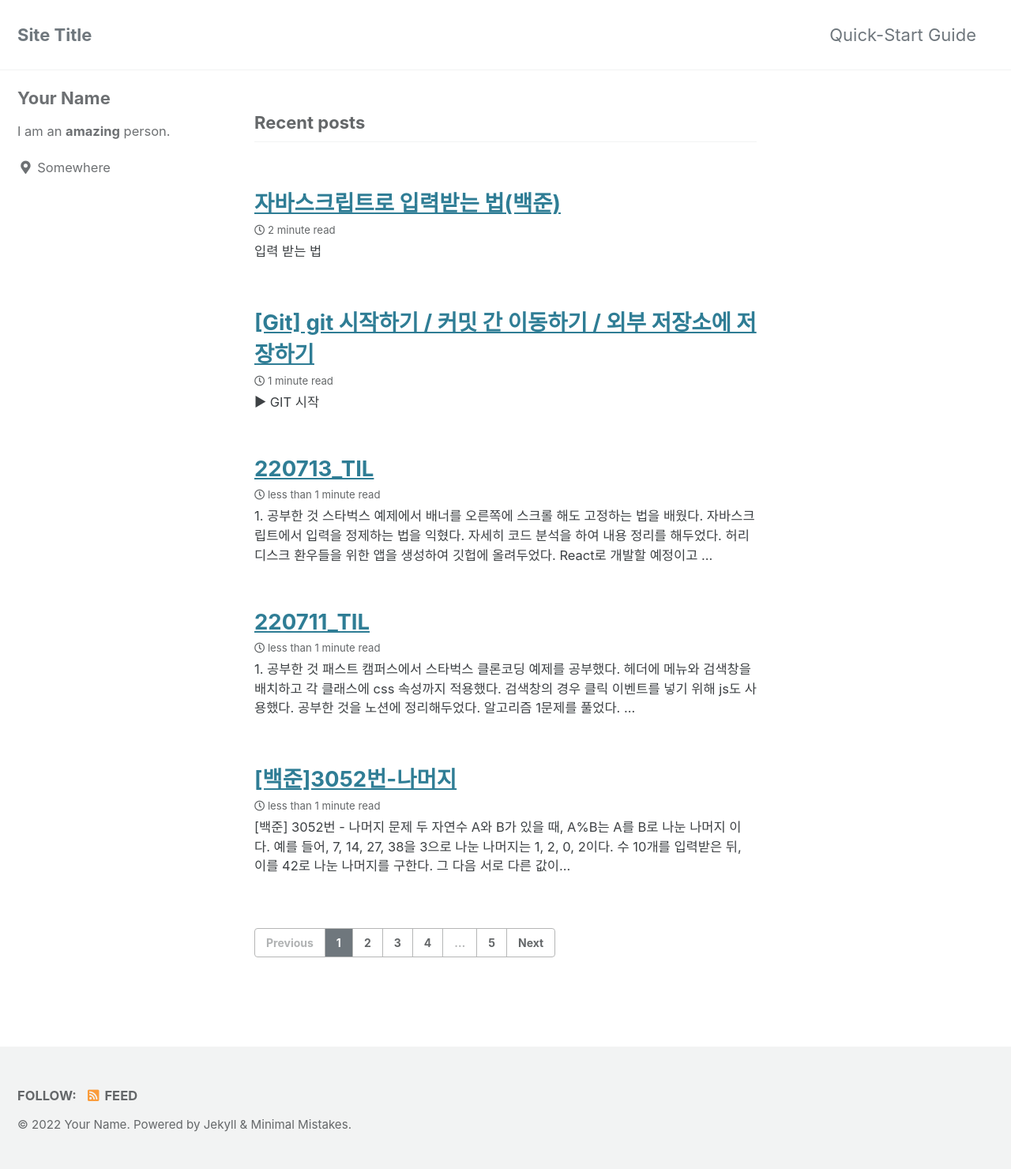
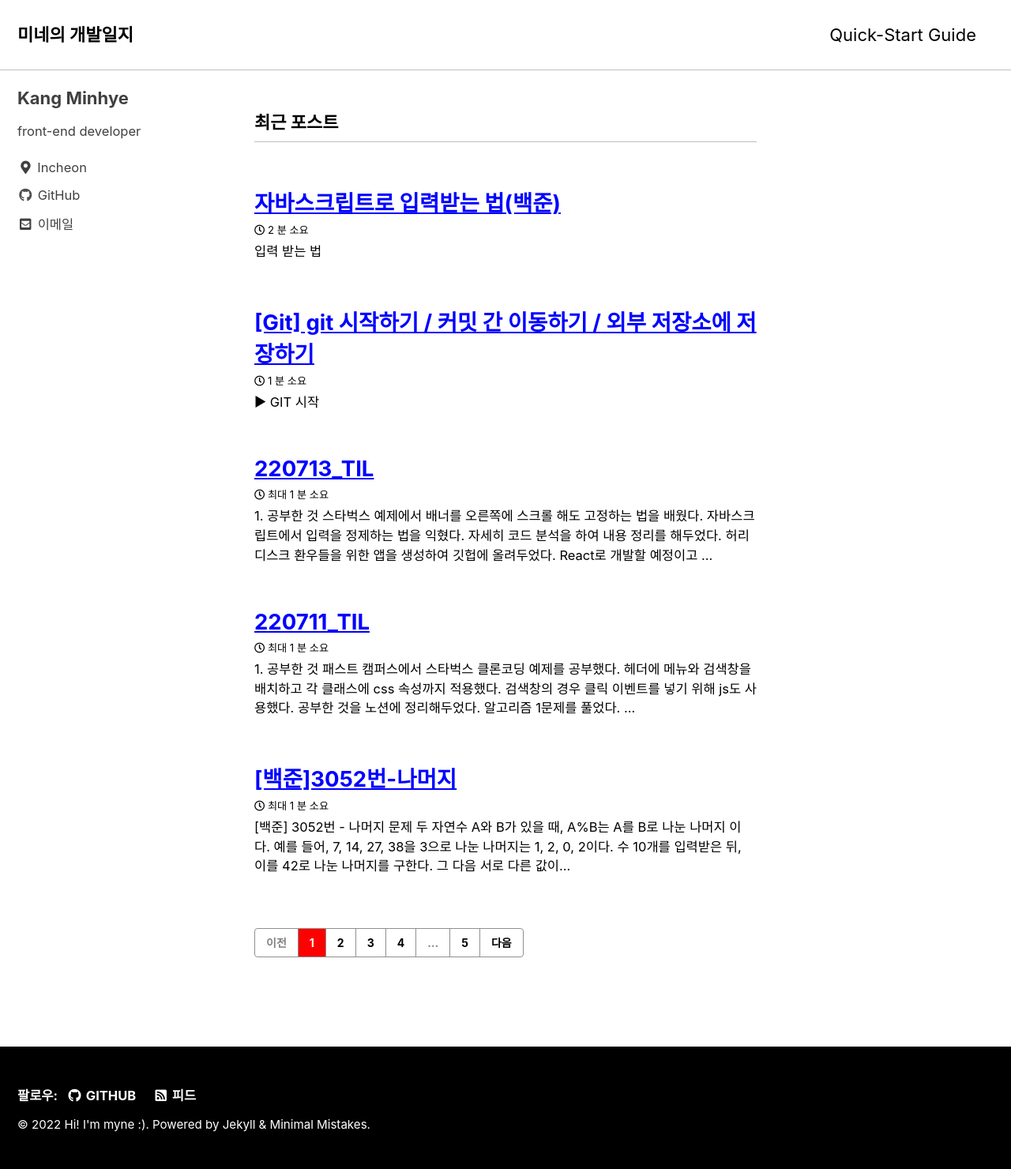
Before and after one commit to himyne/himyne.github.io, a Jekyll site: the page built from index.html, in a window 1280 px wide. Shown: the whole page at 79% size. Built offline with Jekyll 4.4.1, drawn with Linux system fonts in a browser that asks for light colours; cached includes are drawn as plain includes; the list of posts is cut into pages by our own code.

Commit message:
Update _config.yml

```diff
--- a/_config.yml
+++ b/_config.yml
@@ -12,18 +12,18 @@
 
 # theme                  : "minimal-mistakes-jekyll"
 # remote_theme           : "mmistakes/minimal-mistakes"
-minimal_mistakes_skin    : "default" # "air", "aqua", "contrast", "dark", "dirt", "neon", "mint", "plum", "sunrise"
+minimal_mistakes_skin    : "contrast" # "default", "air", "aqua", "dark", "dirt", "neon", "mint", "plum", "sunrise"
 
 # Site Settings
-locale                   : "en-US"
-title                    : "Site Title"
+locale                   : "ko-KR"
+title                    : "미네의 개발일지"
 title_separator          : "-"
 subtitle                 : # site tagline that appears below site title in masthead
-name                     : "Your Name"
+name                     : "Hi! I'm myne :)"
 description              : "An amazing website."
-url                      : # the base hostname & protocol for your site e.g. "https://mmistakes.github.io"
+url                      : "https://himyne.github.io"
 baseurl                  : # the subpath of your site, e.g. "/blog"
-repository               : # GitHub username/repo-name e.g. "mmistakes/minimal-mistakes"
+repository               : "himyne/himyne-github-blog"
 teaser                   : # path of fallback teaser image, e.g. "/assets/images/500x300.png"
 logo                     : # path of logo image to display in the masthead, e.g. "/assets/images/88x88.png"
 masthead_title           : # overrides the website title displayed in the masthead, use " " for no title
@@ -104,11 +104,11 @@
 
 # Site Author
 author:
-  name             : "Your Name"
+  name             : "Kang Minhye"
   avatar           : # path of avatar image, e.g. "/assets/images/bio-photo.jpg"
-  bio              : "I am an **amazing** person."
-  location         : "Somewhere"
-  email            :
+  bio              : "front-end developer"
+  location         : "Incheon"
+  email            : "alsgp9898@naver.com"
   links:
     - label: "Email"
       icon: "fas fa-fw fa-envelope-square"
@@ -124,7 +124,7 @@
       # url: "https://facebook.com/"
     - label: "GitHub"
       icon: "fab fa-fw fa-github"
-      # url: "https://github.com/"
+      url: "https://github.com/himyne"
     - label: "Instagram"
       icon: "fab fa-fw fa-instagram"
       # url: "https://instagram.com/"
@@ -140,7 +140,7 @@
       # url:
     - label: "GitHub"
       icon: "fab fa-fw fa-github"
-      # url:
+      url: "https://github.com/himyne"
     - label: "GitLab"
       icon: "fab fa-fw fa-gitlab"
       # url:
```
